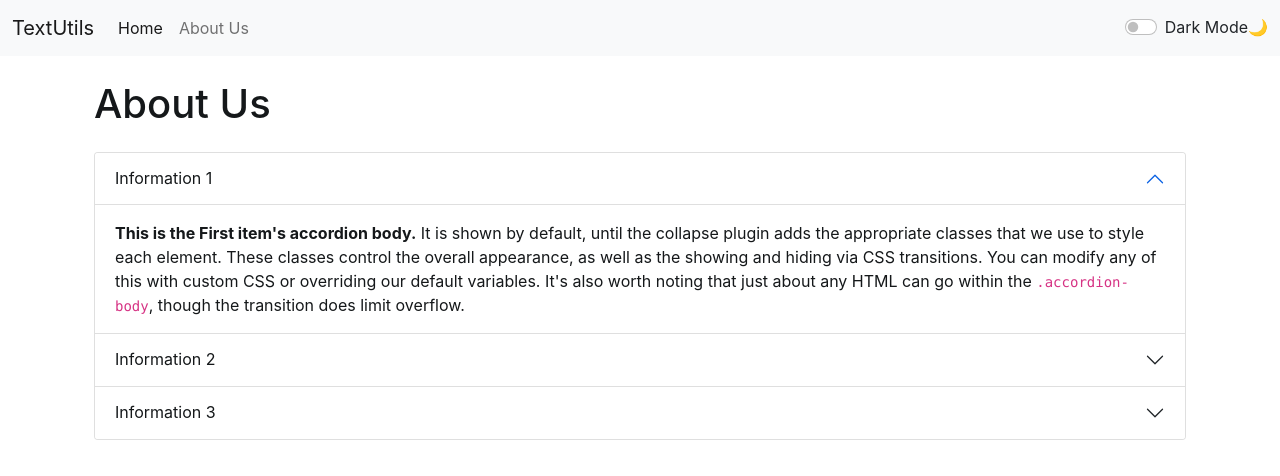
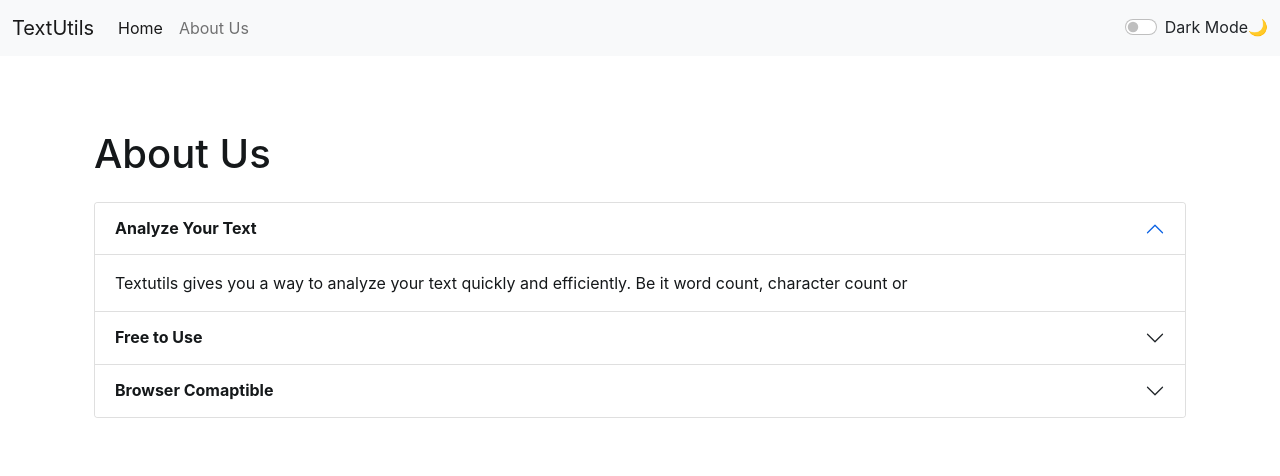
Before and after one commit to SidharthMishra-07/TextUtilities, a React (Create React App) app: page /about in a window 1280 px wide. Shown: the top 476 px of the page. Built offline with nearby package versions, Linux system fonts and the light colour scheme.

Commit message:
Components Updated

```diff
--- a/public/index.html
+++ b/public/index.html
@@ -7,7 +7,7 @@
     <meta name="theme-color" content="#000000" />
     <meta
       name="description"
-      content="TextUtils helps to manipulate your text by converting it to uppercase,lowercase or removing extraspaces"
+      content="TextUtils is a word counter and a character counting utility which helps to manipulate your text by converting it to uppercase,lowercase or removing extraspaces"
     />
     <link rel="apple-touch-icon" href="%PUBLIC_URL%/favicon-16x16.png" />
     <link rel="manifest" href="%PUBLIC_URL%/manifest.json" />
--- a/src/Components/About.js
+++ b/src/Components/About.js
@@ -44,36 +44,36 @@ export default function About(props) {
                 <div className="accordion-item" >
                     <h2 className="accordion-header" id="headingOne">
                         <button className="accordion-button" style={{backgroundColor: props.mode==='dark'?'#15181a':'white', color: props.mode==='dark'?'white':'#15181a'}} type="button" data-bs-toggle="collapse" data-bs-target="#collapseOne" aria-expanded="true" aria-controls="collapseOne">
-                            Information 1
+                            <strong>Analyze Your Text</strong>
                         </button>
                     </h2>
                     <div id="collapseOne" className="accordion-collapse collapse show" aria-labelledby="headingOne" data-bs-parent="#accordionExample" >
                         <div className="accordion-body" style={{backgroundColor: props.mode==='dark'?'#15181a':'white', color: props.mode==='dark'?'white':'#15181a'}}>
-                            <strong>This is the First item's accordion body.</strong> It is shown by default, until the collapse plugin adds the appropriate classes that we use to style each element. These classes control the overall appearance, as well as the showing and hiding via CSS transitions. You can modify any of this with custom CSS or overriding our default variables. It's also worth noting that just about any HTML can go within the <code>.accordion-body</code>, though the transition does limit overflow.
+                            Textutils gives you a way to analyze your text quickly and efficiently. Be it word count, character count or
                         </div>
                     </div>
                 </div>
                 <div className="accordion-item">
                     <h2 className="accordion-header" id="headingTwo">
                         <button className="accordion-button collapsed" style={{backgroundColor: props.mode==='dark'?'#15181a':'white', color: props.mode==='dark'?'white':'#15181a'}} type="button" data-bs-toggle="collapse" data-bs-target="#collapseTwo" aria-expanded="false" aria-controls="collapseTwo">
-                            Information 2
+                        <strong>Free to Use</strong>
                         </button>
                     </h2>
                     <div id="collapseTwo" className="accordion-collapse collapse" aria-labelledby="headingTwo" data-bs-parent="#accordionExample">
                         <div className="accordion-body" style={{backgroundColor: props.mode==='dark'?'#15181a':'white', color: props.mode==='dark'?'white':'#15181a'}}>
-                            <strong>This is the Second item's accordion body.</strong> It is hidden by default, until the collapse plugin adds the appropriate classes that we use to style each element. These classes control the overall appearance, as well as the showing and hiding via CSS transitions. You can modify any of this with custom CSS or overriding our default variables. It's also worth noting that just about any HTML can go within the <code>.accordion-body</code>, though the transition does limit overflow.
+                            TextUtils is a free character counter tool that provides instant character count & word count statistics for a given text. TextUtils reports the number of words and characters. Thus it is suitable for writing text with word/ character limit.
                         </div>
                     </div>
                 </div>
                 <div className="accordion-item">
                     <h2 className="accordion-header" id="headingThree">
                         <button className="accordion-button collapsed" style={{backgroundColor: props.mode==='dark'?'#15181a':'white', color: props.mode==='dark'?'white':'#15181a'}} type ="button" data-bs-toggle="collapse" data-bs-target="#collapseThree" aria-expanded="false" aria-controls="collapseThree">
-                            Information 3
+                        <strong>Browser Comaptible</strong>
                         </button>
                     </h2>
                     <div id="collapseThree" className="accordion-collapse collapse" aria-labelledby="headingThree" data-bs-parent="#accordionExample">
                         <div className="accordion-body" style={{backgroundColor: props.mode==='dark'?'#15181a':'white', color: props.mode==='dark'?'white':'#15181a'}}>
-                            <strong>This is the Third item's accordion body.</strong> It is hidden by default, until the collapse plugin adds the appropriate classes that we use to style each element. These classes control the overall appearance, as well as the showing and hiding via CSS transitions. You can modify any of this with custom CSS or overriding our default variables. It's also worth noting that just about any HTML can go within the <code>.accordion-body</code>, though the transition does limit overflow.
+                            This word counter software works in any web browsers such as Chrome, Firefox, Internet Explorer, Safari, Opera. Lorem ipsum dolor sit amet consectetur adipisicing elit. Voluptatum fuga esse nemo ex, omnis impedit temporibus consectetur similique est placeat! It suits to count characters in facebook, blog, books, excel document, pdf document, essays, etc.
                         </div>
                     </div>
                 </div>
--- a/src/Components/Alert.js
+++ b/src/Components/Alert.js
@@ -2,8 +2,10 @@ import React from 'react'
 
 function Alert(props) {
     return (
-        props.alert && <div class={`alert alert-${props.alert.type} alert-dismissible fade show`} role="alert">
-            <strong>{props.alert.type}</strong> : {props.alert.msg}
+        <div style={{height:'50px'}}>
+            {props.alert && <div class={`alert alert-${props.alert.type} alert-dismissible fade show`} role="alert">
+                <strong>{props.alert.type}</strong> : {props.alert.msg}
+            </div>}
         </div>
     )
 }
```
